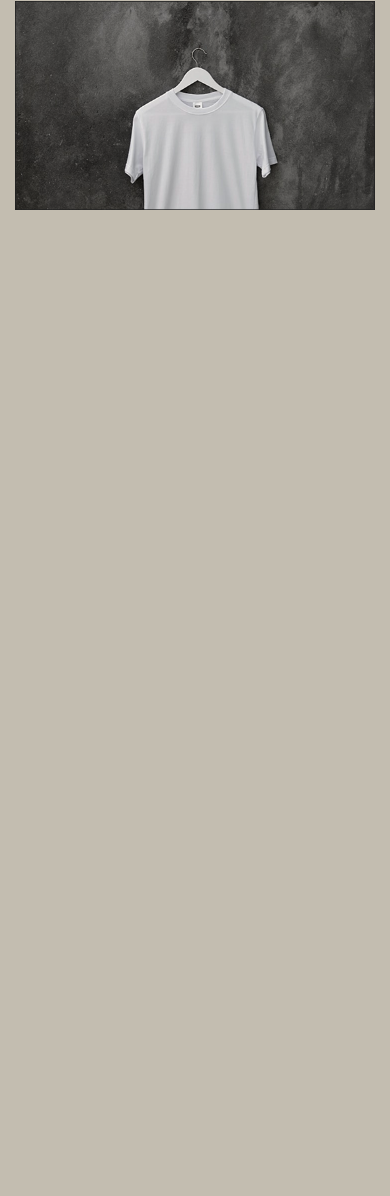
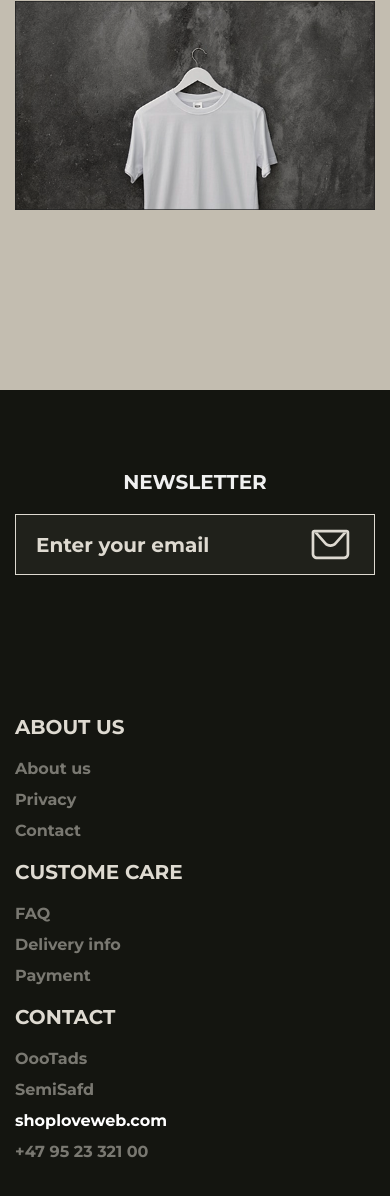
Before and after one commit to rcuudj/clothing-store, a plain HTML site: page index.html in a window 390 px wide. Shown: the part 2815-4011 px from the top of the page. Before the commit the page ends 3205 px from the top, so only its background shows below. Drawn offline with Linux system fonts and the light colour scheme.

Commit message:
last version adaptive

```diff
--- a/assets/style/media.css
+++ b/assets/style/media.css
@@ -79,6 +79,21 @@
     flex-direction: column;
     gap: 20px;
   }
+  .footer__content-top {
+    flex-direction: column;
+    gap: 20px;
+  }
+  .footer__content-bottom {
+    flex-wrap: wrap;
+    gap: 20px;
+    justify-content: space-between;
+  }
+  .footer__content-bottom {
+    display: flex;
+    flex-direction: column;
+    align-items: start;
+    gap: 20px;
+  }
 }
 
 @media (max-width: 576px) {
```
Also changed, not shown: index.html (+2 -2 lines).
